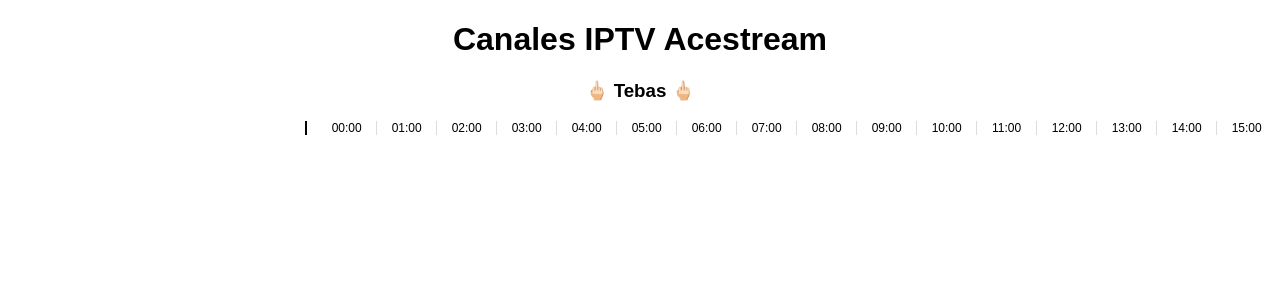
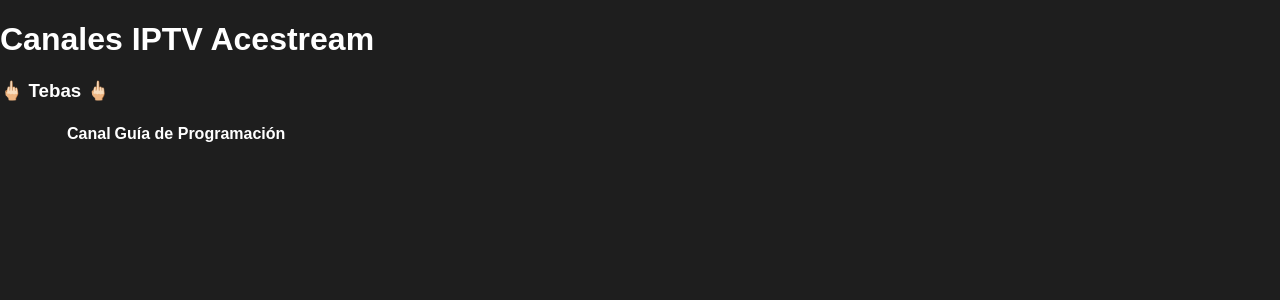
Before and after one commit to Pirito10/IPTV-Guide, a Flask app: page / in a window 1280 px wide. Shown: the top 300 px of the page. Run offline with Flask 3, Linux system fonts and the light colour scheme; data that the repository does not hold is empty.

Commit message:
refactor frontend

```diff
--- a/static/main.js
+++ b/static/main.js
@@ -1,36 +1,28 @@
-function generateTimeline() {
-    const timeline = document.getElementById("timeline");
-    for (let i = 0; i < 24; i++) {
-        const hourBlock = document.createElement("div");
-        hourBlock.textContent = i.toString().padStart(2, '0') + ":00";
-        timeline.appendChild(hourBlock);
-    }
-}
+document.addEventListener("DOMContentLoaded", async function () {
+    const channelsContainer = document.getElementById("channels-container");
 
-async function fetchChannels() {
-    const response = await fetch('/api/channels');
+    try {
+        const response = await fetch("/api/channels");
         const channels = await response.json();
-    const channelList = document.getElementById("channel-list");
-    channelList.innerHTML = "";
 
         channels.forEach(channel => {
-        const channelDiv = document.createElement("div");
-        channelDiv.classList.add("channel");
-        channelDiv.innerHTML = `
-            <img src="${channel.logo}" alt="Logo">
-            <span onclick="copyToClipboard('${channel.url}')">${channel.name}</span>
-        `;
-        channelList.appendChild(channelDiv);
+            const row = document.createElement("div");
+            row.classList.add("channel-row");
+
+            const logo = document.createElement("img");
+            logo.src = channel.logo;
+            logo.alt = channel.name;
+            logo.classList.add("channel-logo");
+
+            const name = document.createElement("span");
+            name.textContent = channel.name;
+            name.classList.add("channel-name");
+
+            row.appendChild(logo);
+            row.appendChild(name);
+            channelsContainer.appendChild(row);
         });
+    } catch (error) {
+        console.error("Error loading channels:", error);
     }
-
-function copyToClipboard(text) {
-    navigator.clipboard.writeText(text).then(() => {
-        alert("Enlace copiado: " + text);
-    }).catch(err => {
-        console.error("Error al copiar: ", err);
 });
-}
-
-generateTimeline();
-fetchChannels();
--- a/static/style.css
+++ b/static/style.css
@@ -1,63 +1,44 @@
 body {
     font-family: Arial, sans-serif;
-    text-align: center;
+    background-color: #1e1e1e;
+    color: white;
+    margin: 0;
+    padding: 0;
 }
 
-.epg-container {
-    display: flex;
-    flex-direction: row;
-    justify-content: center;
-    align-items: flex-start;
-    overflow-x: auto;
-    width: 100%;
+.container {
+    width: 90%;
+    margin: 20px auto;
 }
 
-.channel-container {
-    width: 300px;
-    display: flex;
-    flex-direction: column;
-    align-items: center;
+.channel-table {
+    width: 100%;
+    border-collapse: collapse;
 }
 
-.channel {
+.channel-row {
     display: flex;
     align-items: center;
     padding: 10px;
-    border-bottom: 1px solid #ccc;
-    width: 100%;
+    border-bottom: 1px solid #444;
 }
 
-.channel img {
-    max-width: 50px;
+.channel-logo {
+    width: 50px;
+    height: 50px;
     margin-right: 10px;
 }
 
-.channel span {
-    cursor: pointer;
-    color: blue;
-    text-decoration: underline;
-}
-
-.timeline-container {
-    display: flex;
-    flex-direction: column;
-    overflow-x: auto;
-    width: calc(100% - 300px);
-    border-left: 2px solid #000;
-    padding-left: 10px;
+.channel-name {
+    font-size: 16px;
+    font-weight: bold;
 }
 
 .timeline {
-    display: flex;
-    justify-content: space-between;
-    width: 1440px;
-    /* 60px por cada hora (24h) */
+    flex-grow: 1;
+    height: 50px;
+    background: #333;
+    margin-left: 20px;
     position: relative;
+    border-radius: 5px;
 }
-
-.timeline div {
-    width: 60px;
-    text-align: center;
-    font-size: 12px;
-    border-right: 1px solid #ddd;
-}
--- a/templates/index.html
+++ b/templates/index.html
@@ -5,20 +5,27 @@
     <meta charset="UTF-8">
     <meta name="viewport" content="width=device-width, initial-scale=1.0">
     <title>Lista de Canales IPTV</title>
-    <link rel="stylesheet" href="{{ url_for('static', filename='style.css') }}">
+    <link rel="stylesheet" href="/static/style.css">
 </head>
 
 <body>
     <h1>Canales IPTV Acestream</h1>
     <h3>🖕🏻 Tebas 🖕🏻</h3>
-    <div class="epg-container">
-        <div class="channel-container" id="channel-list"></div>
-        <div class="timeline-container">
-            <div class="timeline" id="timeline"></div>
-        </div>
+
+    <div class="container">
+        <table class="epg-table">
+            <thead>
+                <tr>
+                    <th>Canal</th>
+                    <th>Guía de Programación</th>
+                </tr>
+            </thead>
+            <tbody id="channels-container">
+            </tbody>
+        </table>
     </div>
 
-    <script src="{{ url_for('static', filename='main.js') }}"></script>
+    <script src="/static/main.js"></script>
 </body>
 
 </html>
```
Lines whose indentation alone changed are shown as unchanged.
